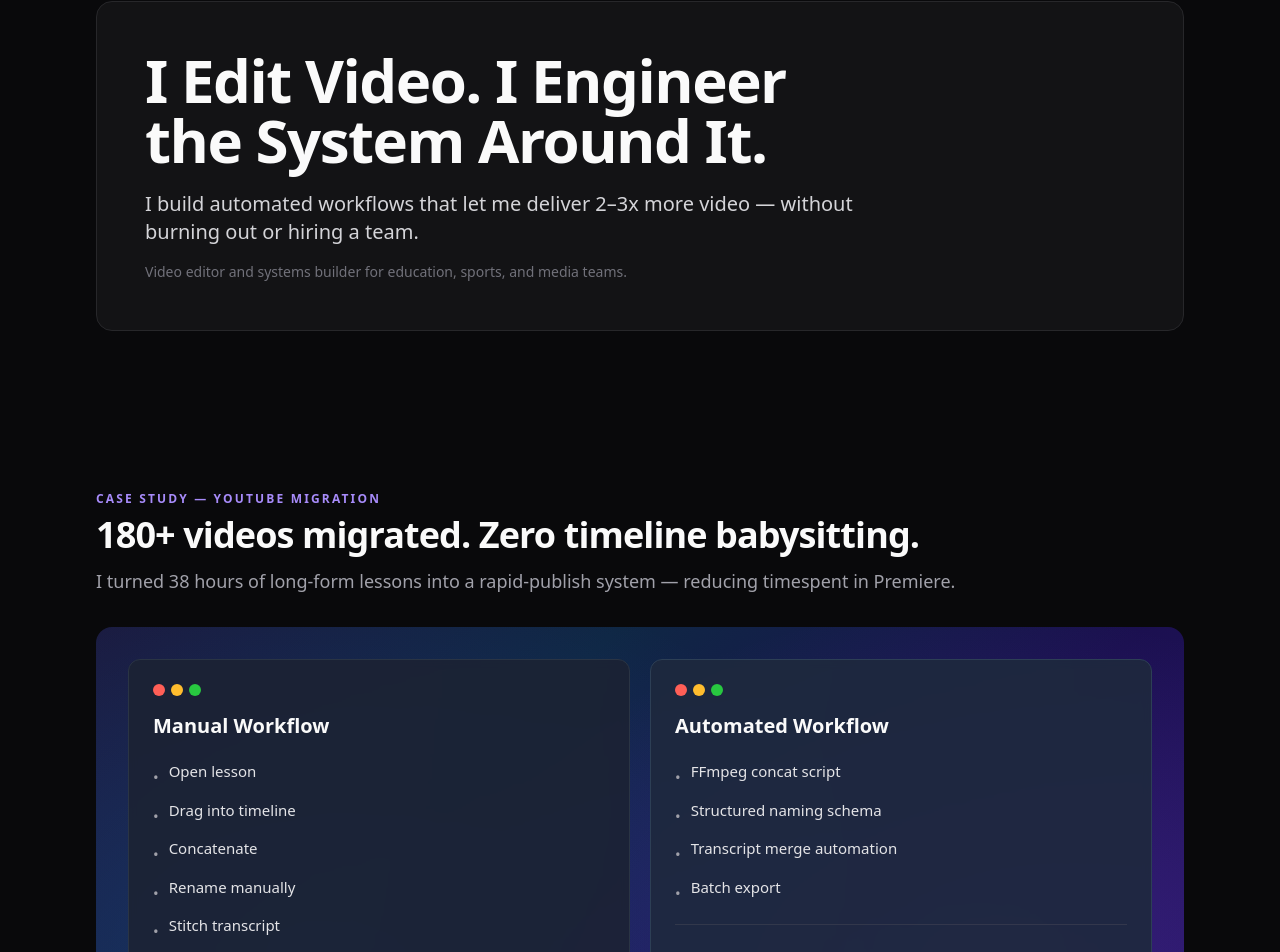
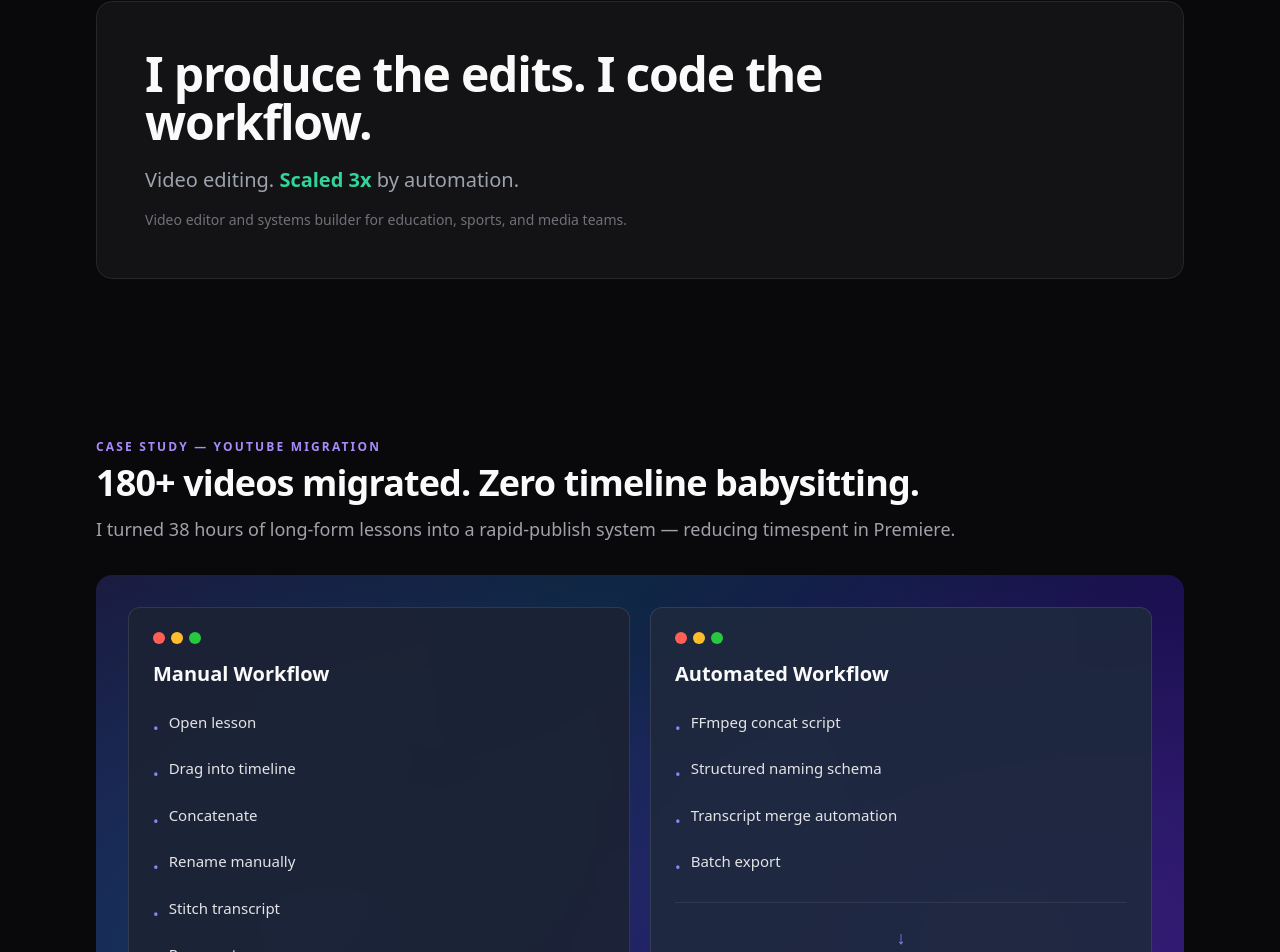
Before and after one commit to 23Maestro/singleton-systems, a Next.js app: page / in a window 1280 px wide. Shown: the part 79-1031 px from the top of the page. Built offline with nearby package versions, Linux system fonts and the light colour scheme.

Commit message:
Refine hero copy and add subtle scroll/hover card animations

```diff
--- a/app/globals.css
+++ b/app/globals.css
@@ -69,3 +69,28 @@
   color: #7dd3fc;
   font-weight: 800;
 }
+
+/* ── subtle hero stagger animation ── */
+@keyframes fade-up {
+  from {
+    opacity: 0;
+    transform: translateY(10px);
+  }
+  to {
+    opacity: 1;
+    transform: translateY(0);
+  }
+}
+
+.fade-up {
+  opacity: 0;
+  animation: fade-up 0.6s ease-out forwards;
+}
+
+.fade-up-delay-1 {
+  animation-delay: 0.12s;
+}
+
+.fade-up-delay-2 {
+  animation-delay: 0.24s;
+}
--- a/app/page.tsx
+++ b/app/page.tsx
@@ -15,13 +15,16 @@ export default function Page() {
       <section className="py-16 sm:py-20" aria-labelledby="hero-heading">
         <div className="mx-auto w-full max-w-6xl px-6 lg:px-8">
           <div className="rounded-2xl border border-zinc-800 bg-zinc-900/70 p-8 sm:p-12">
-            <h1 id="hero-heading" className="max-w-4xl text-4xl font-bold tracking-tight text-zinc-50 sm:text-6xl">
-              I Edit Video. I Engineer the&nbsp;System&nbsp;Around&nbsp;It.
+            <h1
+              id="hero-heading"
+              className="fade-up max-w-4xl text-4xl font-bold tracking-tight text-zinc-50 sm:text-5xl"
+            >
+              I produce the edits. I code the workflow.
             </h1>
-            <p className="mt-5 max-w-3xl text-lg text-zinc-300 sm:text-xl">
-              I build automated workflows that let me deliver 2–3x more video — without burning out or hiring a team.
+            <p className="fade-up fade-up-delay-1 mt-5 max-w-3xl text-lg leading-relaxed text-gray-400 sm:text-xl">
+              Video editing. <span className="font-semibold text-emerald-400">Scaled 3x</span> by automation.
             </p>
-            <p className="mt-4 text-sm text-zinc-500">
+            <p className="fade-up fade-up-delay-2 mt-4 text-sm text-zinc-500">
               Video editor and systems builder for education, sports, and media teams.
             </p>
           </div>
--- a/components/SplitCards.tsx
+++ b/components/SplitCards.tsx
@@ -1,3 +1,6 @@
+"use client";
+
+import { useEffect, useRef, useState } from "react";
 import MetricsStrip from "./MetricsStrip";
 
 export type SplitCardData = {
@@ -13,13 +16,23 @@ export type SplitCardsProps = {
   metrics: readonly [string, string, string];
 };
 
-function DetailCard({ data, variant }: { data: SplitCardData; variant: "before" | "after" }) {
+function DetailCard({
+  data,
+  variant,
+  revealClassName,
+}: {
+  data: SplitCardData;
+  variant: "before" | "after";
+  revealClassName: string;
+}) {
   const bg = variant === "before"
-    ? "bg-[#1c2333]/90 border-[#2a3444]"
-    : "bg-[#1e2a3d]/90 border-[#2d3f55]";
+    ? "bg-[#1c2333]/90"
+    : "bg-[#1e2a3d]/90";
 
   return (
-    <article className={`relative rounded-xl border p-6 backdrop-blur-sm ${bg}`}>
+    <article
+      className={`relative rounded-xl border border-white/10 p-6 backdrop-blur-sm transition-all duration-500 ease-out hover:-translate-y-1 hover:border-white/20 ${bg} ${revealClassName}`}
+    >
       {/* macOS window chrome */}
       <div className="mac-dots">
         <span></span>
@@ -29,10 +42,10 @@ function DetailCard({ data, variant }: { data: SplitCardData; variant: "before"
 
       <h4 className="text-xl font-bold text-zinc-50">{data.title}</h4>
 
-      <ul className="mt-5 space-y-2.5 text-[15px] text-zinc-200">
+      <ul className="mt-5 space-y-3 text-[15px] leading-relaxed text-zinc-200">
         {data.bullets.map((bullet) => (
-          <li key={bullet} className="flex items-start gap-2.5">
-            <span aria-hidden className="mt-1.5 text-zinc-400">•</span>
+          <li key={bullet} className="flex items-start gap-2.5 py-0.5">
+            <span aria-hidden className="mt-1.5 text-indigo-400">•</span>
             <span>{bullet}</span>
           </li>
         ))}
@@ -42,7 +55,7 @@ function DetailCard({ data, variant }: { data: SplitCardData; variant: "before"
       <div className="my-5 border-t border-zinc-600/40"></div>
 
       {/* arrow */}
-      <p className="mb-4 text-center text-lg text-zinc-400">↓</p>
+      <p className="mb-4 text-center text-lg text-indigo-400">↓</p>
 
       {/* status indicators */}
       <div className="space-y-2.5">
@@ -59,11 +72,41 @@ function DetailCard({ data, variant }: { data: SplitCardData; variant: "before"
 }
 
 export default function SplitCards({ before, after, metrics }: SplitCardsProps) {
+  const containerRef = useRef<HTMLDivElement | null>(null);
+  const [isVisible, setIsVisible] = useState(false);
+
+  useEffect(() => {
+    const node = containerRef.current;
+    if (!node) return;
+
+    const observer = new IntersectionObserver(
+      ([entry]) => {
+        if (entry.isIntersecting) {
+          setIsVisible(true);
+          observer.disconnect();
+        }
+      },
+      { threshold: 0.25, rootMargin: "0px 0px -10% 0px" },
+    );
+
+    observer.observe(node);
+
+    return () => observer.disconnect();
+  }, []);
+
+  const beforeRevealClass = isVisible
+    ? "opacity-100 translate-x-0 motion-reduce:opacity-100"
+    : "opacity-0 -translate-x-6 motion-reduce:opacity-100 motion-reduce:translate-x-0";
+
+  const afterRevealClass = isVisible
+    ? "opacity-100 translate-x-0 delay-100 motion-reduce:opacity-100"
+    : "opacity-0 translate-x-6 motion-reduce:opacity-100 motion-reduce:translate-x-0";
+
   return (
-    <div className="case-gradient rounded-2xl p-4 sm:p-8">
+    <div ref={containerRef} className="case-gradient rounded-2xl p-4 sm:p-8">
       <div className="relative z-10 grid gap-5 lg:grid-cols-2">
-        <DetailCard data={before} variant="before" />
-        <DetailCard data={after} variant="after" />
+        <DetailCard data={before} variant="before" revealClassName={beforeRevealClass} />
+        <DetailCard data={after} variant="after" revealClassName={afterRevealClass} />
       </div>
       <div className="relative z-10">
         <MetricsStrip metrics={metrics} />
```
